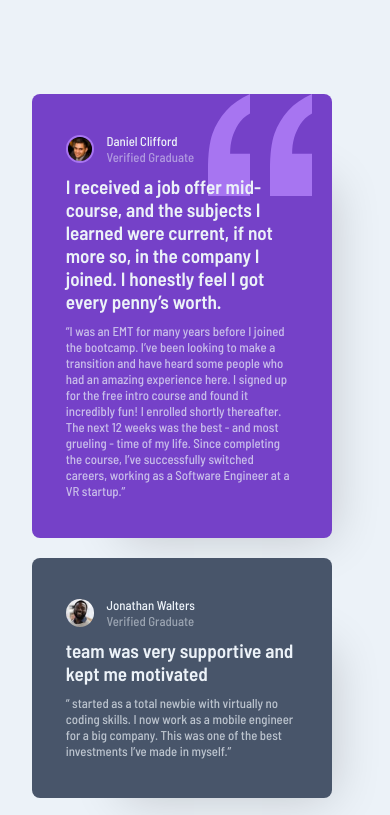
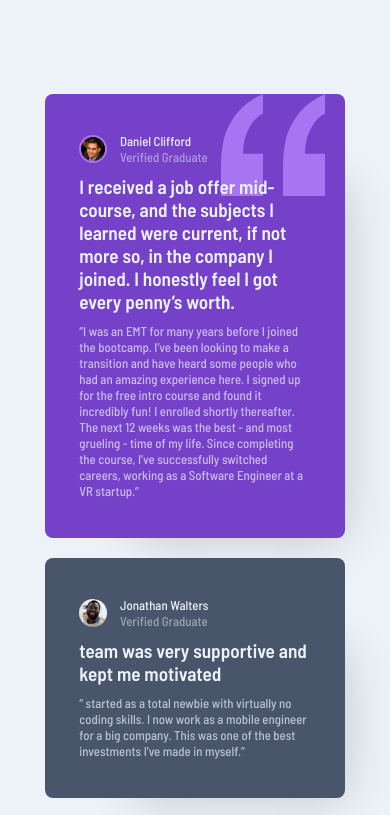
Before and after one commit to BlessingEmejulu/Testimonials-Grid-Section, a plain HTML site: page index.html in a window 390 px wide. Shown: the top 815 px of the page. Drawn offline with Linux system fonts and the light colour scheme.

Commit message:
Update style.css

```diff
--- a/style.css
+++ b/style.css
@@ -47,7 +47,7 @@ main {
 }
 
 .container {
-  width: 1110px;
+  width: 90%;
   height: 572px;
 
   display: grid;
@@ -169,6 +169,10 @@ footer a:hover {
     height: 2020px;
   }
 
+  main{
+    display: grid;
+  }
+
   .container {
     display: grid;
     grid-template-columns: 300px;
@@ -181,7 +185,6 @@ footer a:hover {
       "jeanette"
       "patrick"
       "kira";
-    width: 327px;
   }
   article {
     padding: calc(var(--padding) * 2.1) calc(var(--padding) * 2.14);
```
